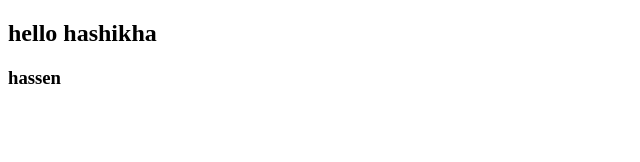
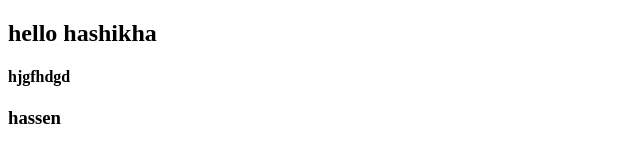
Before and after one commit to Hashikha123/project2, a plain HTML site: page about.html in a window 1280 px wide. Shown: the full height of the page, 0-640 px from the left. Drawn offline with Linux system fonts and the light colour scheme.

Commit message:
Update about.html

```diff
--- a/about.html
+++ b/about.html
@@ -9,6 +9,7 @@
 
 <body>
     <h2>hello hashikha</h2>
+    <h4>hjgfhdgd</h4>
     <h3>hassen</h3>
 </body>
 
```
